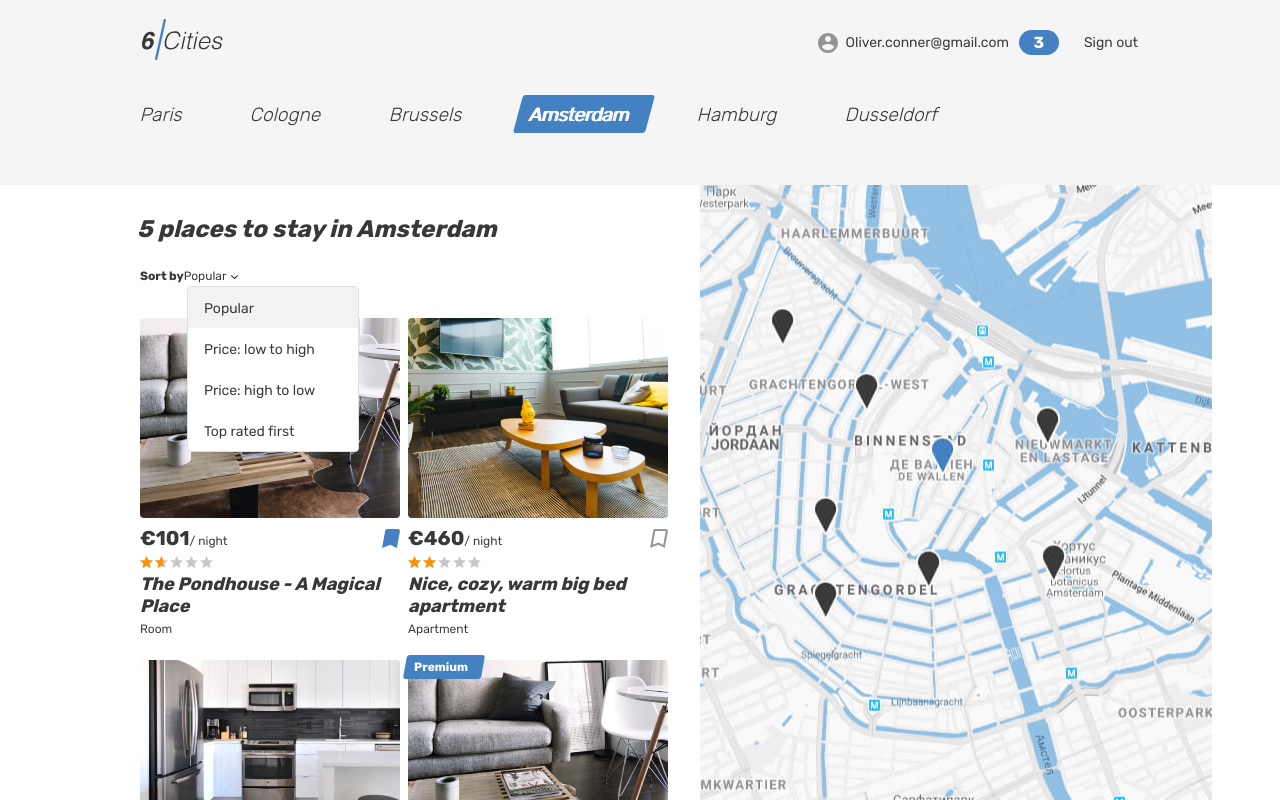
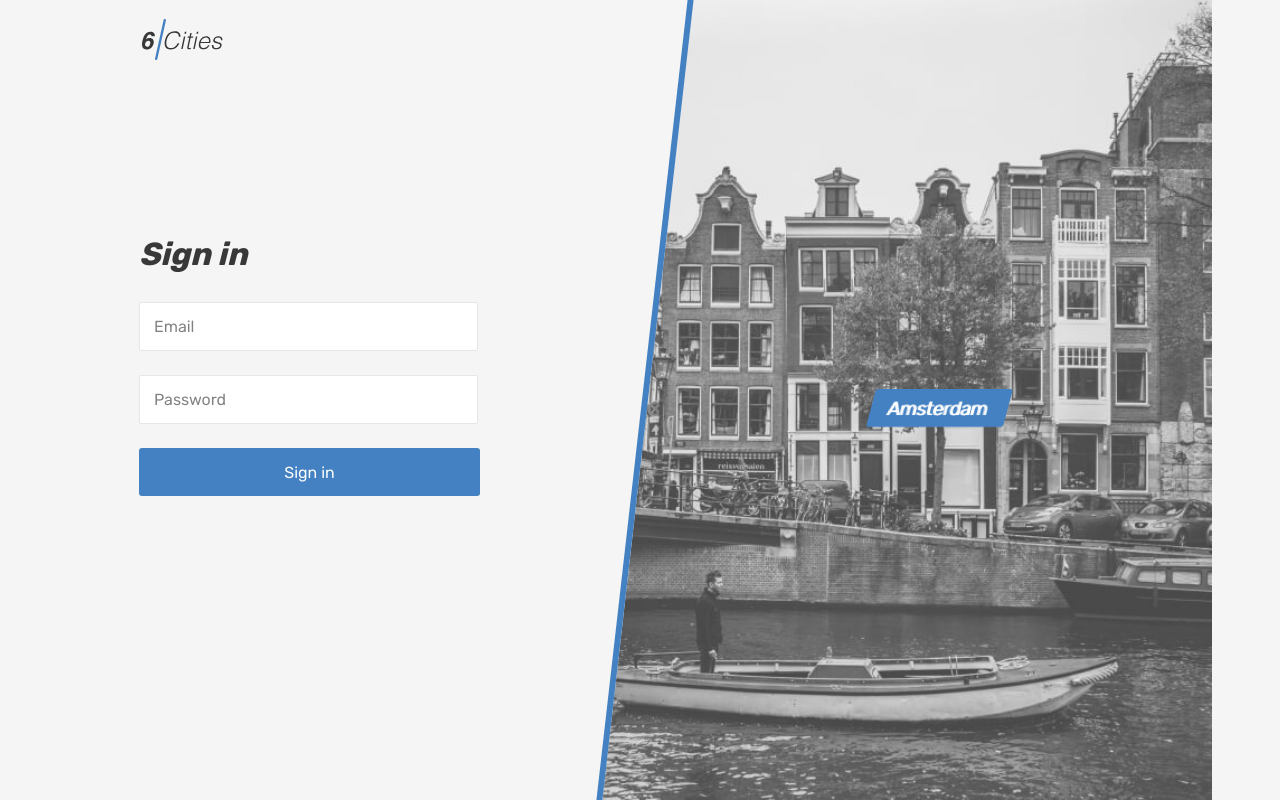
Before and after one commit to htmlacademy-react/66791-six-cities-15, a React (Vite) app: page / in a window 1280 px wide. Built offline with nearby package versions, Linux system fonts and the light colour scheme.

Commit message:
Разбивает на мелкие компоненты страницу Logins

```diff
--- a/src/components/app/app.tsx
+++ b/src/components/app/app.tsx
@@ -1,12 +1,15 @@
-import HomeScreen from '../../pages/home-screen/home-screen';
+// import HomeScreen from '../../pages/home-screen/home-screen';
+import LoginScreen from '../../pages/login-screen/login-screen';
 
-type AppProps = {
+/*type AppProps = {
   cities: string[];
-}
+}*/
 
-function App({cities}: AppProps): JSX.Element {
+// function App({cities}: AppProps): JSX.Element {
+function App(): JSX.Element {
   return (
-    <HomeScreen cities={cities} />
+    // <HomeScreen cities={cities} />
+    <LoginScreen />
   );
 }
 
--- a/src/components/common/header/header.tsx
+++ b/src/components/common/header/header.tsx
@@ -1,4 +1,8 @@
-function Header(): JSX.Element {
+type HeaderProps = {
+  isLoginHeader?: boolean;
+}
+
+function Header({isLoginHeader}: HeaderProps): JSX.Element {
   return (
     <header className="header">
       <div className="container">
@@ -14,6 +18,7 @@ function Header(): JSX.Element {
               />
             </a>
           </div>
+          {!isLoginHeader && (
             <nav className="header__nav">
               <ul className="header__nav-list">
                 <li className="header__nav-item user">
@@ -35,6 +40,7 @@ function Header(): JSX.Element {
                 </li>
               </ul>
             </nav>
+          )}
         </div>
       </div>
     </header>
--- a/src/components/ui/locations-item/locations-item.tsx
+++ b/src/components/ui/locations-item/locations-item.tsx
@@ -1,7 +1,7 @@
 type LocationsItemProps = {
   city: string;
-  isListItem: boolean;
-  isActiveCity: boolean;
+  isListItem?: boolean;
+  isActiveCity?: boolean;
 }
 
 function LocationsItem({isListItem = false, isActiveCity = false, city}: LocationsItemProps): JSX.Element {
--- a/src/pages/login-screen/login-screen.tsx
+++ b/src/pages/login-screen/login-screen.tsx
@@ -1,23 +1,10 @@
+import Header from '../../components/common/header/header';
+import LocationsItem from '../../components/ui/locations-item/locations-item';
+
 function LoginScreen(): JSX.Element {
   return (
     <div className="page page--gray page--login">
-      <header className="header">
-        <div className="container">
-          <div className="header__wrapper">
-            <div className="header__left">
-              <a className="header__logo-link" href="#">
-                <img
-                  className="header__logo"
-                  src="../../../markup/img/logo.svg"
-                  alt="6 cities logo"
-                  width={81}
-                  height={41}
-                />
-              </a>
-            </div>
-          </div>
-        </div>
-      </header>
+      <Header isLoginHeader />
       <main className="page__main page__main--login">
         <div className="page__login-container container">
           <section className="login">
@@ -49,11 +36,7 @@ function LoginScreen(): JSX.Element {
             </form>
           </section>
           <section className="locations locations--login locations--current">
-            <div className="locations__item">
-              <a className="locations__item-link" href="#">
-                <span>Amsterdam</span>
-              </a>
-            </div>
+            <LocationsItem city="Amsterdam" />
           </section>
         </div>
       </main>
```
Lines whose indentation alone changed are shown as unchanged.
